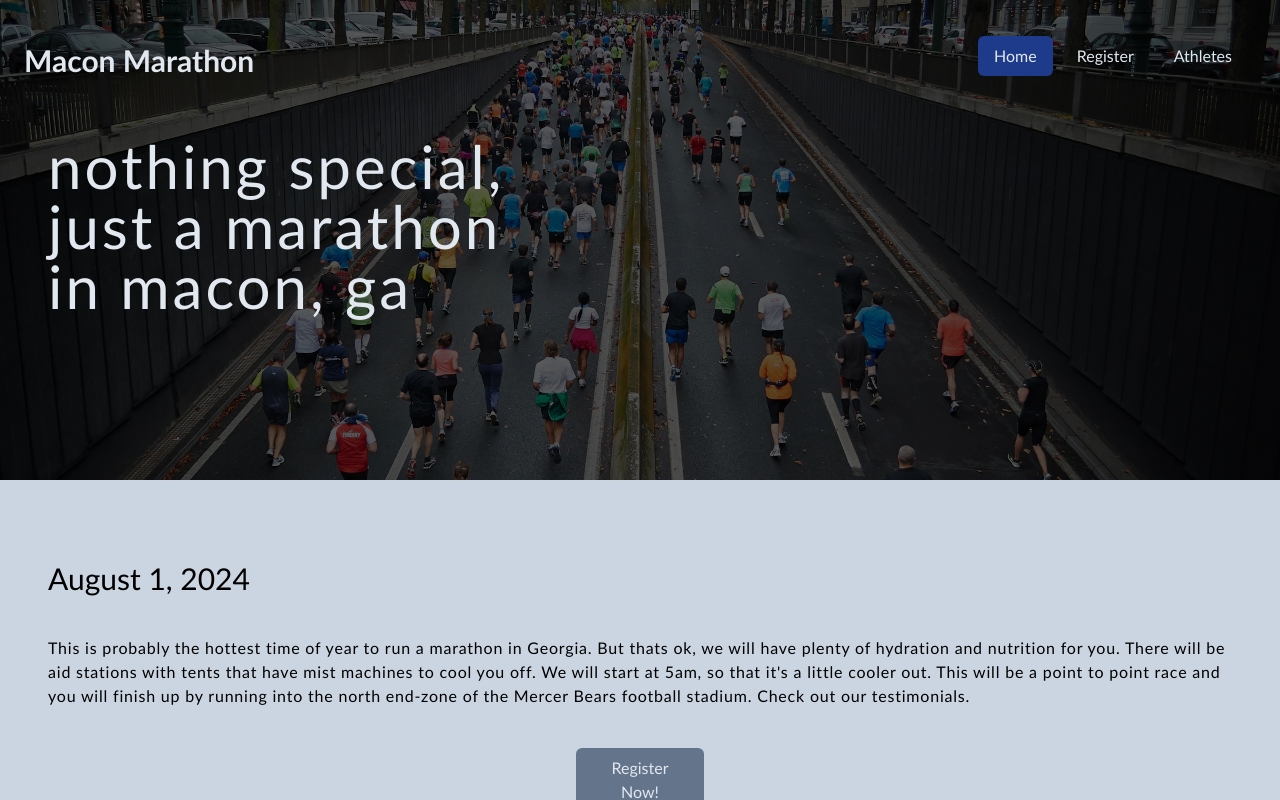
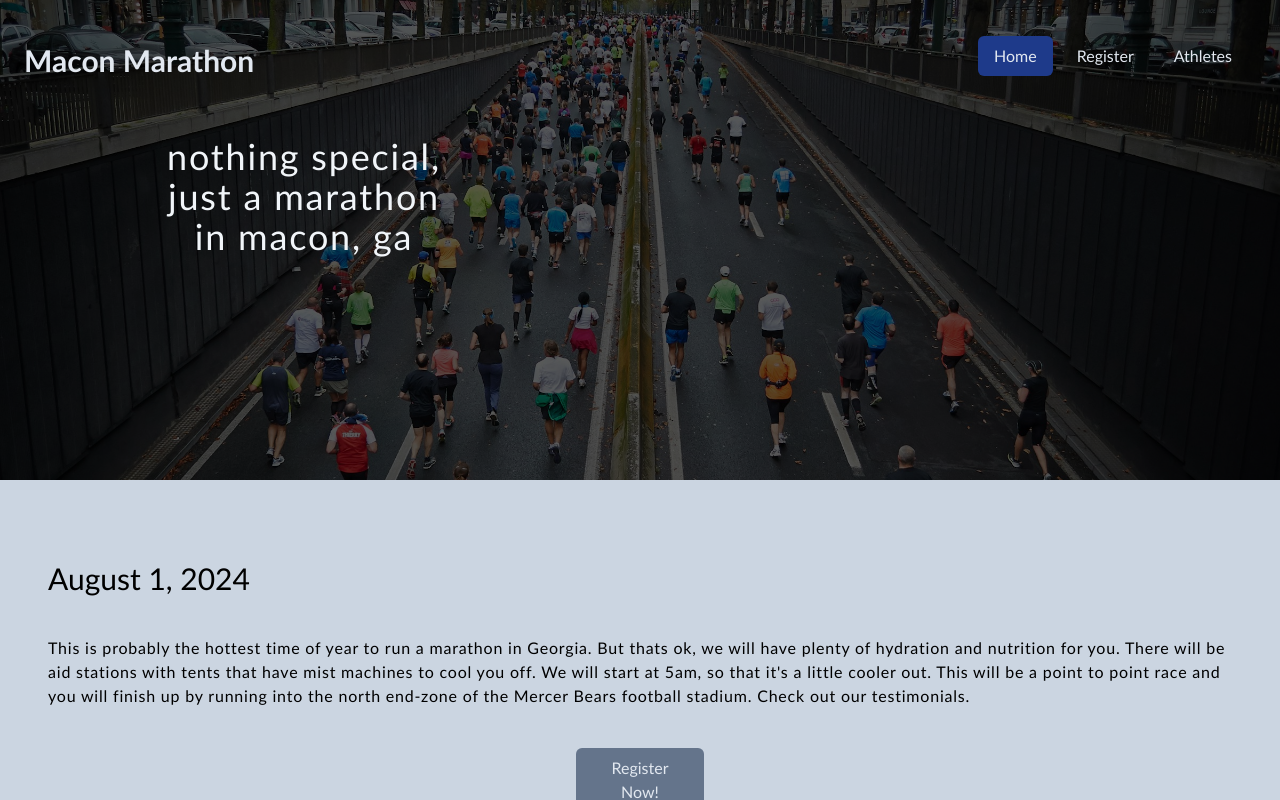
Before and after one commit to joelyles/race-registration-app, a React (Vite) app: page / in a window 1280 px wide. Shown: the top 800 px of the page. Built offline with nearby package versions, Linux system fonts and the light colour scheme.

Commit message:
style updates

```diff
--- a/src/components/Form.jsx
+++ b/src/components/Form.jsx
@@ -34,7 +34,7 @@ const handleSubmit = async (e) => {
       }
     );
     console.log(firstname, lastname, age, city, state, email, phone);
-    alert(`
+/*     alert(`
       Registration Complete \n
       details below \n
       name: ${firstname} ${lastname} \n
@@ -42,7 +42,7 @@ const handleSubmit = async (e) => {
       location: ${city}, ${state} \n
       email: ${email} \n
       phone: ${phone}
-      `)
+      `) */
     setSuccess(true);
       } catch (error) {
         console.log('failed')
--- a/src/components/Hero.jsx
+++ b/src/components/Hero.jsx
@@ -14,7 +14,7 @@ const Hero = () => {
           <div className="flex flex-col items-right max-w-lg h-48 sm:h-48 md:h-48">
             <div className="flex flex-col">
               {/* <div className="text-4xl font-semibold md:text-5xl text-slate-200">Macon Marathon</div> */}
-              <div className="hidden md:block tracking-wider text-slate-200 text-6xl">nothing special, <br/> just a marathon in macon, ga</div>
+              <div className="md:block tracking-wider text-slate-100 text-4xl text-center">nothing special, <br/> just a marathon <br /> in macon, ga</div>
             </div>
           </div>
           </div>
--- a/src/components/RegDetails.jsx
+++ b/src/components/RegDetails.jsx
@@ -29,7 +29,7 @@ const RegDetails = () => {
       <h2 className="mx-auto font-semibold tracking-wider justify-center text-2xl text-slate-200">Registrants</h2>
     {items.map((item, index) => (
       <div className="grid grid-cols-1 lg:grid-cols-3 gap-8 py-4 px-4 mx-8">
-        <div className="bg-slate-300 shadow-slate-400 shadow-lg rounded-lg relative">
+        <div className="bg-slate-200 sm:shadow-slate-700 shadow-lg rounded-lg">
           <div className="px-4 py-4">
             <div className="flex flex-col mt-2 items-start">
               <div className="font-semibold text-blue-900">Name: <span key={index} className="font-normal">{item.firstname} {item.lastname}</span></div>
```
